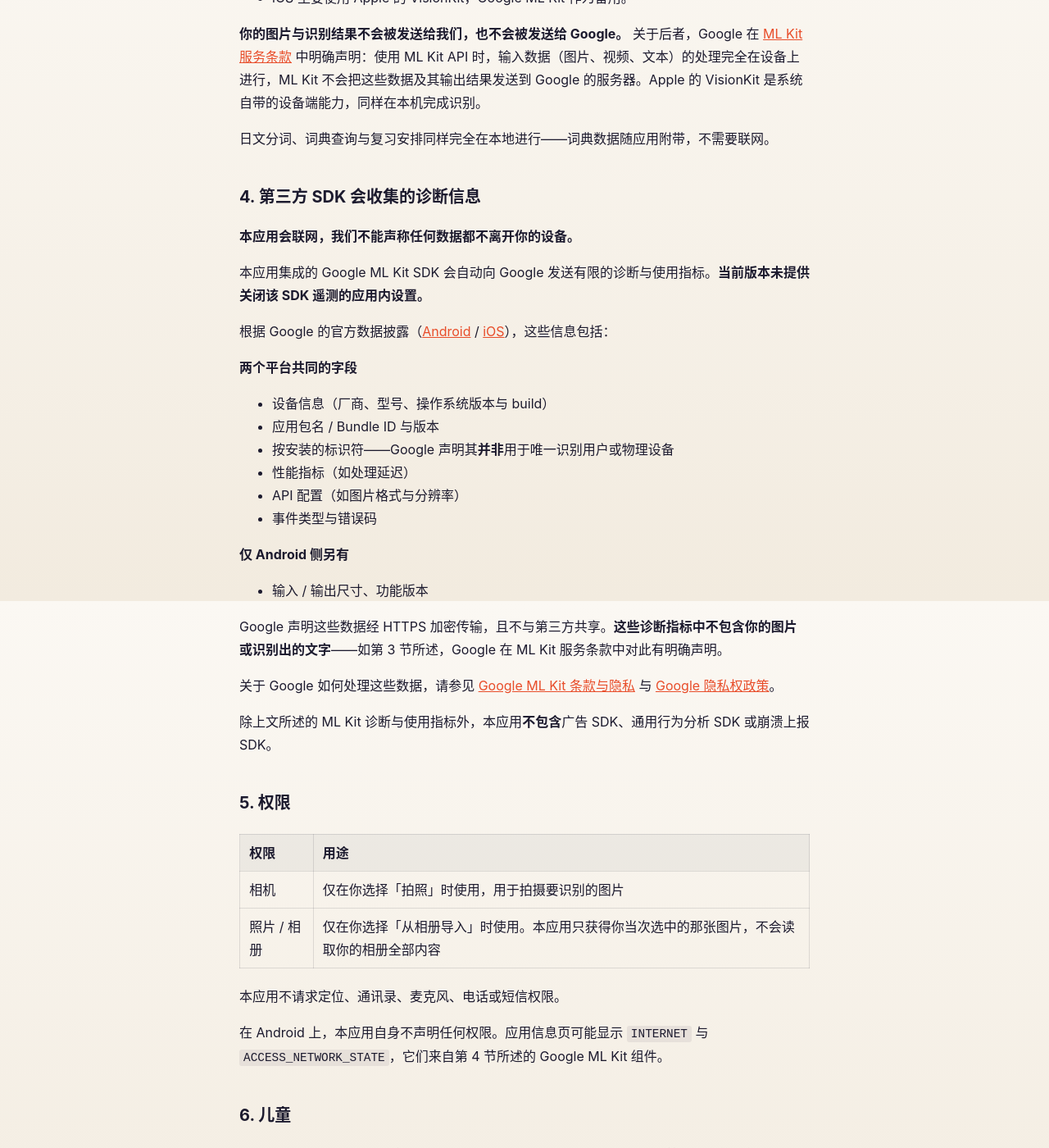
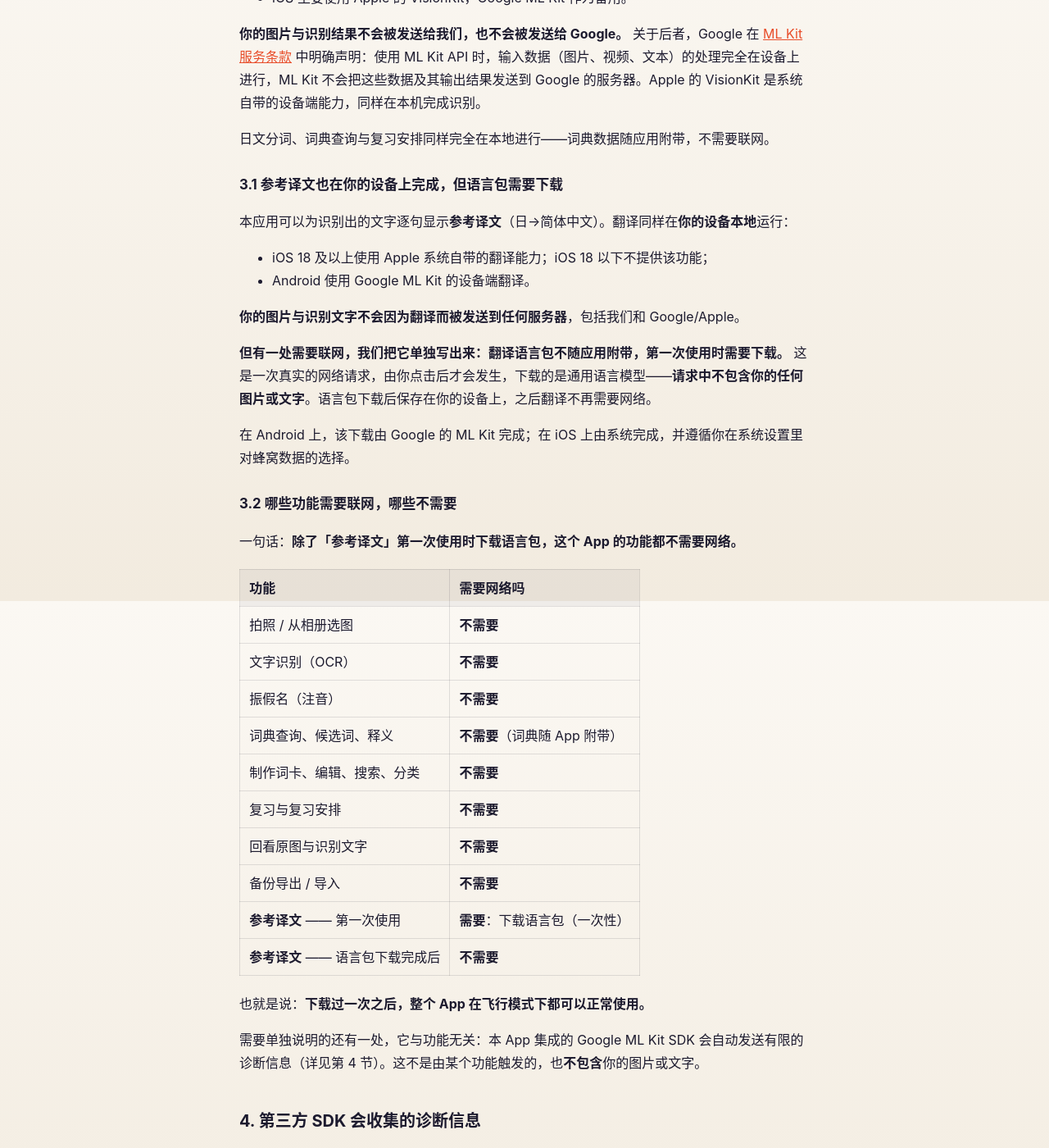
Before and after one commit to kotobasnap/kotobasnap.github.io, a Jekyll site: the page built from privacy/index.md, in a window 1280 px wide and 1400 px high, scrolled down 1967 px. Shown: the whole window at 82% size. Built offline with Jekyll 4.4.1, drawn with Linux system fonts in a browser that asks for light colours; some of the changed text lies outside the part shown.

Commit message:
privacy: 同步 V1.1 —— 参考译文的语言包下载与联网对照表
V1.1 新增「参考译文」（日→简体中文），翻译本身在设备上完成，但**语言包不随
应用附带，第一次使用时需要下载**——这是本应用唯一一次真实的网络请求。

线上正文此前停在 2026-07-28 的 V1 版本，「参考译文」「语言包」各出现 0 次。
应用即将带着这个新行为上架，而政策没有提到它：按 kotoba-snap-app 仓库
docs/商店隐私申报草案.md §6，隐私政策与实际行为不一致是 Play 点名的违规情形。

新增两节（中英各一份，正文来自 kotoba-snap-app 的编辑源，逐字同步）：

- §3.1 参考译文也在你的设备上完成，但语言包需要下载
  写明：iOS 18+ 用 Apple 系统翻译、Android 用 Google ML Kit；图片与识别文字
  不会因为翻译被发送到任何服务器；那次下载由用户点击后才发生，下载的是通用
  语言模型，请求中不包含用户的任何图片或文字。
- §3.2 哪些功能需要联网，哪些不需要
  逐项对照表：拍照、OCR、注音、词典、制卡、复习、回看原图、备份导出全部
  「不需要」；只有参考译文的首次使用需要，下载完成后也不再需要。

最后更新日期改为 2026-08-07；生效日期保持 2026-07-28（本次是修订，不是
重新生效）。

来源：kotoba-snap-app docs/privacy/privacy-policy.{zh-Hans,en}.md

```diff
--- a/privacy/index.md
+++ b/privacy/index.md
@@ -71,6 +70,40 @@ Kotoba Snap（以下称「本应用」）是一款日语单词学习工具：你
 **你的图片与识别结果不会被发送给我们，也不会被发送给 Google。** 关于后者，Google 在 [ML Kit 服务条款](https://developers.google.com/ml-kit/terms) 中明确声明：使用 ML Kit API 时，输入数据（图片、视频、文本）的处理完全在设备上进行，ML Kit 不会把这些数据及其输出结果发送到 Google 的服务器。Apple 的 VisionKit 是系统自带的设备端能力，同样在本机完成识别。
 
 日文分词、词典查询与复习安排同样完全在本地进行——词典数据随应用附带，不需要联网。
+
+### 3.1 参考译文也在你的设备上完成，但语言包需要下载
+
+本应用可以为识别出的文字逐句显示**参考译文**（日→简体中文）。翻译同样在**你的设备本地**运行：
+
+- iOS 18 及以上使用 Apple 系统自带的翻译能力；iOS 18 以下不提供该功能；
+- Android 使用 Google ML Kit 的设备端翻译。
+
+**你的图片与识别文字不会因为翻译而被发送到任何服务器**，包括我们和 Google/Apple。
+
+**但有一处需要联网，我们把它单独写出来：翻译语言包不随应用附带，第一次使用时需要下载。** 这是一次真实的网络请求，由你点击后才会发生，下载的是通用语言模型——**请求中不包含你的任何图片或文字**。语言包下载后保存在你的设备上，之后翻译不再需要网络。
+
+在 Android 上，该下载由 Google 的 ML Kit 完成；在 iOS 上由系统完成，并遵循你在系统设置里对蜂窝数据的选择。
+
+### 3.2 哪些功能需要联网，哪些不需要
+
+一句话：**除了「参考译文」第一次使用时下载语言包，这个 App 的功能都不需要网络。**
+
+| 功能 | 需要网络吗 |
+|---|---|
+| 拍照 / 从相册选图 | **不需要** |
+| 文字识别（OCR） | **不需要** |
+| 振假名（注音） | **不需要** |
+| 词典查询、候选词、释义 | **不需要**（词典随 App 附带） |
+| 制作词卡、编辑、搜索、分类 | **不需要** |
+| 复习与复习安排 | **不需要** |
+| 回看原图与识别文字 | **不需要** |
+| 备份导出 / 导入 | **不需要** |
+| **参考译文** —— 第一次使用 | **需要**：下载语言包（一次性） |
+| **参考译文** —— 语言包下载完成后 | **不需要** |
+
+也就是说：**下载过一次之后，整个 App 在飞行模式下都可以正常使用。**
+
+需要单独说明的还有一处，它与功能无关：本 App 集成的 Google ML Kit SDK 会自动发送有限的诊断信息（详见第 4 节）。这不是由某个功能触发的，也**不包含**你的图片或文字。
 
 ## 4. 第三方 SDK 会收集的诊断信息
 
```
Also changed, not shown: other parts of privacy/index.md (+1 -2 lines), privacy/en/index.md (+35 -2 lines).
